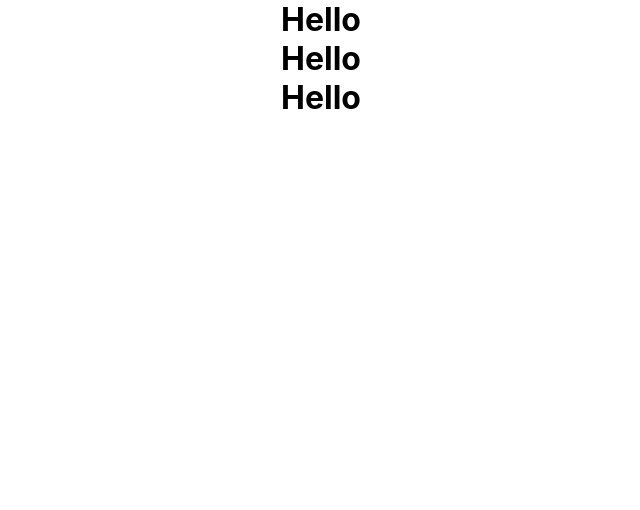
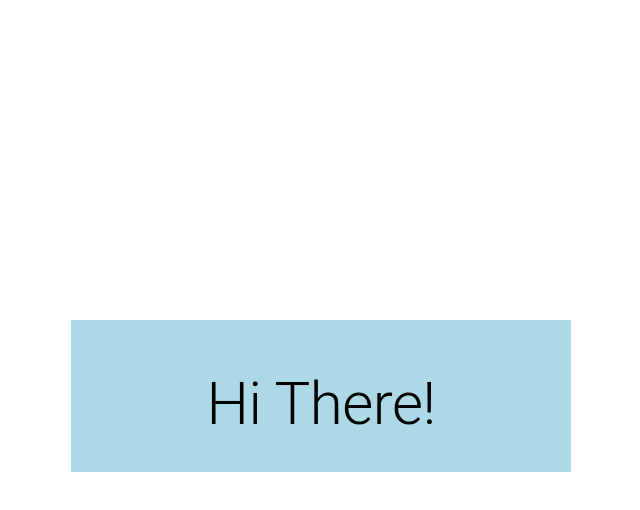
Before and after one commit to ravigunz/react-mui-03-grids, a React (Create React App) app: page / in a window 1280 px wide. Shown: the top 510 px of the page, without its empty margins (319-959 px from the left). Built offline with nearby package versions, Linux system fonts and the light colour scheme.

Commit message:
sx props add to Box

```diff
--- a/package.json
+++ b/package.json
@@ -3,6 +3,9 @@
   "version": "0.1.0",
   "private": true,
   "dependencies": {
+    "@emotion/react": "^11.11.0",
+    "@emotion/styled": "^11.11.0",
+    "@mui/material": "^5.13.0",
     "@testing-library/jest-dom": "^5.16.5",
     "@testing-library/react": "^13.4.0",
     "@testing-library/user-event": "^13.5.0",
--- a/src/App.js
+++ b/src/App.js
@@ -1,12 +1,33 @@
-import logo from './logo.svg';
-import './App.css';
+import logo from "./logo.svg";
+import "./App.css";
+import { Box } from "@mui/system";
+import { Typography } from "@mui/material";
 
 function App() {
   return (
     <div className="App">
-      <h1>Hello</h1>
-      <h1>Hello</h1>
-      <h1>Hello</h1>
+      <Box
+        sx={{
+          mt: 40,
+          ml: "auto",
+          mr: "auto",
+          width: "500px",
+          bgcolor: "lightblue",
+          pt: 6,
+          pb: 4,
+          borderRadius: 0,
+          transition:
+            'border-radius 2s ease-in-out, transform 2s ease-in-out',
+          "&:hover": {
+            bgcolor: "#FF5733",
+            cursor: "pointer",
+            borderRadius: 100,
+            transform: "rotate(45deg)",
+          },
+        }}
+      >
+        <Typography variant="h2">Hi There!</Typography>
+      </Box>
     </div>
   );
 }
```
Also changed, not shown: 1 other file (tests, documents, lock files or other folders).
